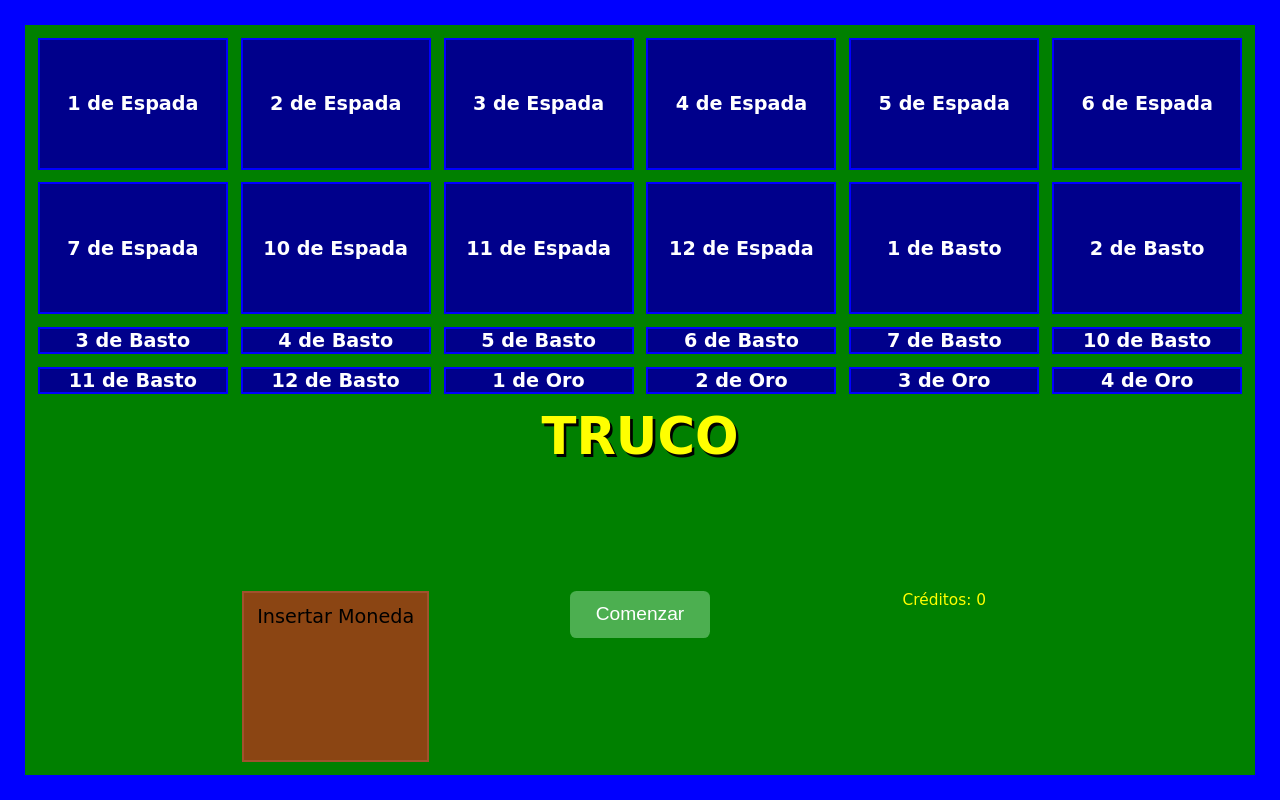
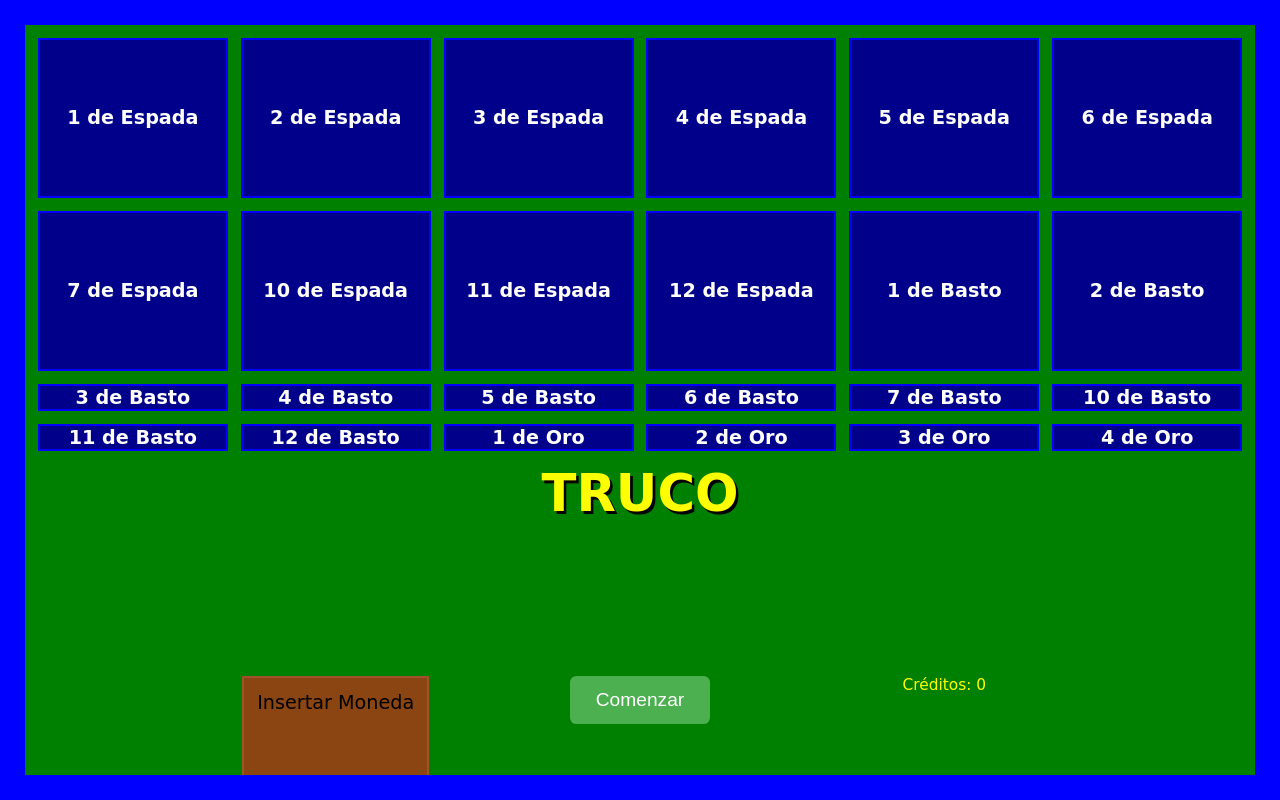
Before and after one commit to gustavojavier7/truco, a PHP site: page / in a window 1280 px wide. Run offline with PHP 8.4, Linux system fonts and the light colour scheme.

Commit message:
Update inicio.css

```diff
--- a/inicio.css
+++ b/inicio.css
@@ -19,7 +19,7 @@ body {
     padding: 1vw;
     display: grid;
     grid-template-columns: repeat(6, 1fr);
-    grid-template-rows: repeat(4, 1fr);
+    grid-template-rows: 200px 200px 200px 200px; /* Todas las filas tendrán 200px de alto */
     gap: 1vw;
     position: relative;
     overflow: hidden;
```
